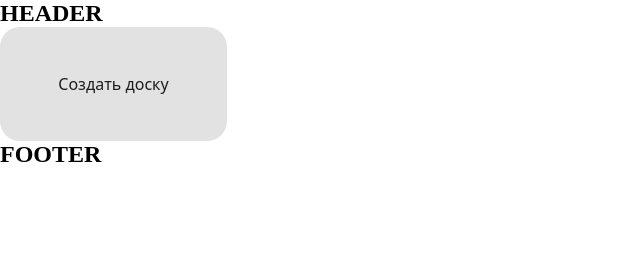
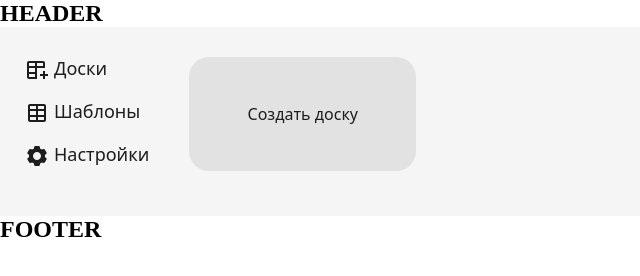
Before and after one commit to Veru44ia/RS-Clone, a website built with webpack: page rs-clone/src/index.html in a window 1280 px wide. Shown: the whole page, without its empty margins (0-640 px from the left). Built offline with nearby package versions, Linux system fonts and the light colour scheme.

Commit message:
feat: add aside

```diff
--- /dev/null
+++ b/rs-clone/src/core/components/aside/aside.css
@@ -0,0 +1,41 @@
+.aside-item {
+  list-style: none;
+  margin: 0 0 20px 25px;
+}
+
+.aside-link {
+  font-family: 'Noto Sans';
+  font-weight: 500;
+  font-size: 18px;
+  line-height: 22px;
+  text-decoration: none;
+  color: #1d1d1d;
+  transition: 0.5s;
+}
+
+.aside-link:hover {
+  opacity: 0.6;
+}
+
+.icon {
+  display: inline-block;
+  background-repeat: no-repeat;
+  background-position: center;
+  width: 24px;
+  height: 20px;
+  margin-right: 5px;
+  vertical-align: text-bottom;
+  cursor: pointer;
+}
+
+.icon-board {
+  background-image: url("../../../assets/coolicon.svg");
+}
+
+.icon-template {
+  background-image: url("../../../assets/table.svg");
+}
+
+.icon-settings {
+  background-image: url("../../../assets/settings.svg");
+}
--- /dev/null
+++ b/rs-clone/src/core/components/aside/aside.ts
@@ -0,0 +1,34 @@
+import './aside.css';
+
+class Aside {
+  container: HTMLElement;
+
+  content: string;
+
+  position: InsertPosition;
+
+  constructor() {
+    this.container = document.createElement('aside');
+    this.content = `
+      <ul class="aside-list">
+        <li class="aside-item">
+          <a class="aside-link" href="#"><span class="icon icon-board"></span>Доски</a>
+        </li>
+        <li class="aside-item">
+          <a class="aside-link" href="#"><span class="icon icon-template"></span>Шаблоны</a>
+        </li>
+        <li class="aside-item">
+          <a class="aside-link" href="#"><span class="icon icon-settings"></span>Настройки</a>
+        </li>
+      </ul>
+    `;
+    this.position = 'afterbegin';
+  }
+
+  render() {
+    this.container.insertAdjacentHTML(this.position, this.content);
+    return this.container;
+  }
+}
+
+export default Aside;
--- a/rs-clone/src/core/components/createBoardModal/createBoardModal.css
+++ b/rs-clone/src/core/components/createBoardModal/createBoardModal.css
@@ -110,6 +110,7 @@
 .modal-list-bottom .list-item button {
   width: 40px;
   height: 32px;
+  position: relative;
   border: none;
   border-radius: 3px;
   cursor: pointer;
@@ -123,7 +124,9 @@
 }
 
 .dots {
-  height: 25px;
+  height: 22px;
+  font-weight: 600;
+  color: #5e6c84;
 }
 
 .tick {
@@ -156,7 +159,7 @@
 
 .input-title {
   display: inline-block;
-  margin-top: 20px;
+  margin: 20px 0 5px;
 }
 
 .star {
@@ -167,18 +170,20 @@
   display: block;
   width: 100%;
   background: transparent;
-  border: none;
   border: 1px solid #5e6c84;
   border-radius: 3px;
-  padding-bottom: 5px;
-  margin: 5px 0 15px;
-  font-size: 18px;
+  padding: 5px 0 5px 10px;
+  font-size: 17px;
 }
 
 .text-input::placeholder{
   color: #5e6c84;
   font-size: 14px;
-  padding-left: 7px;
+}
+
+.text-input:focus {
+  border-color: #0079bf;
+  outline: none;
 }
 
 .submit-button {
@@ -189,6 +194,7 @@
   letter-spacing: 0.05em;
   width: 100%;
   height: 34px;
+  margin-top: 15px;
   color:#fff;
   background: #0079bf;
   border: 0;
@@ -207,7 +213,7 @@
 
 .submit-button:disabled {
   background-color: #b3d5e8;
-  pointer-events: none;
+  cursor: not-allowed;
 }
 
 .modal-text {
--- a/rs-clone/src/pages/main/main.css
+++ b/rs-clone/src/pages/main/main.css
@@ -1,5 +1,12 @@
+.main-container {
+  display: flex;
+  background-color: #f5f5f5;
+  padding: 30px 0;
+}
+
 .boards-container {
   display: flex;
+  margin-left: 40px;
 }
 
 .button {
--- a/rs-clone/src/pages/main/main.ts
+++ b/rs-clone/src/pages/main/main.ts
@@ -1,25 +1,30 @@
 import Page from '../../core/templates/page';
 import Modal from '../../core/components/createBoardModal/createBoardModal';
+import Aside from '../../core/components/aside/aside';
 import './main.css';
 
 class MainPage extends Page {
   modal: Modal;
 
+  aside: Aside;
+
   constructor() {
     super();
     this.modal = new Modal('modal-container');
+    this.aside = new Aside();
   }
 
   renderBoardsList() {
-    this.container.innerHTML = '';
+    const mainWrapper = document.createElement('div');
+    mainWrapper.classList.add('main-container');
     const boardsBlock = document.createElement('div');
     boardsBlock.classList.add('boards-container');
     boardsBlock.innerHTML = `
       <button type="button" class="button button-create-board">Создать доску</button>
     `;
-    (this.container as HTMLElement).append(boardsBlock);
+    mainWrapper.append(this.aside.render(), boardsBlock);
+    (this.container as HTMLElement).append(mainWrapper);
     return this.container;
-
   }
 
   render() {
```
Also changed, not shown: rs-clone/src/assets/coolicon.svg (added), rs-clone/src/assets/settings.svg (added), rs-clone/src/assets/table.svg (added).
